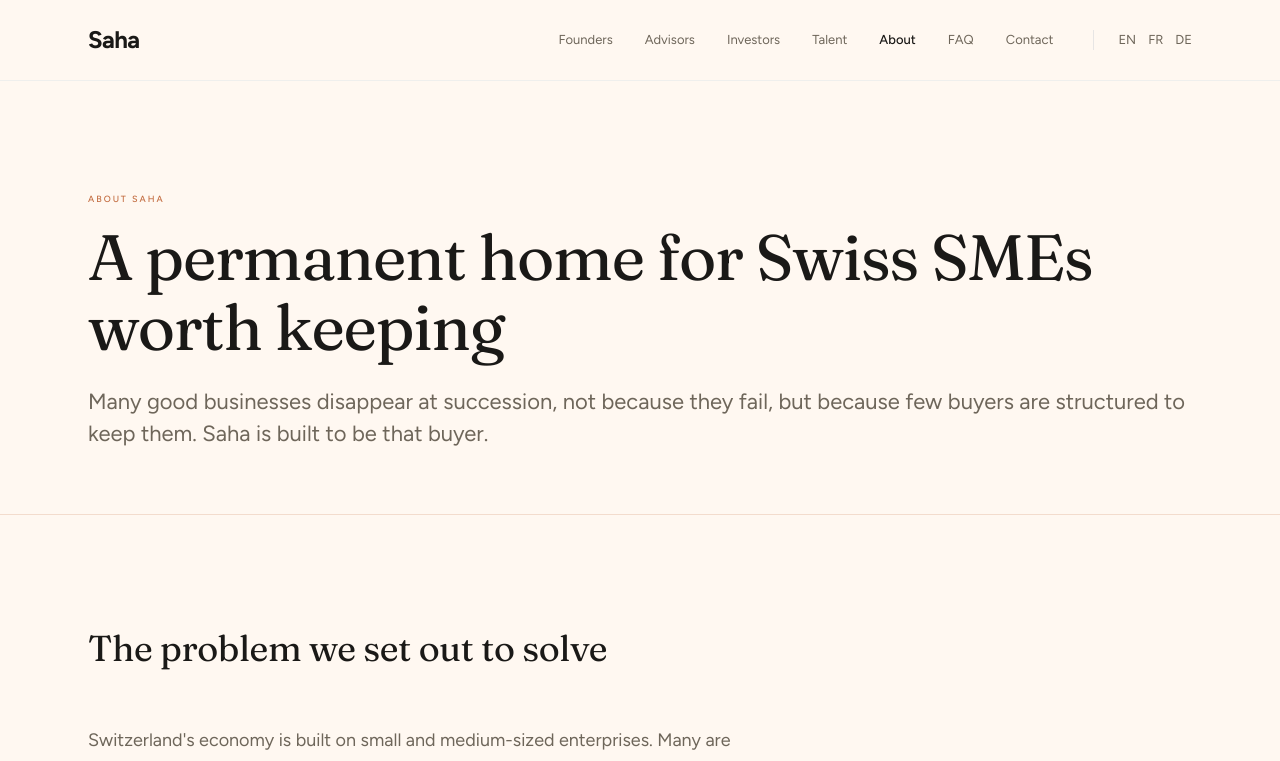
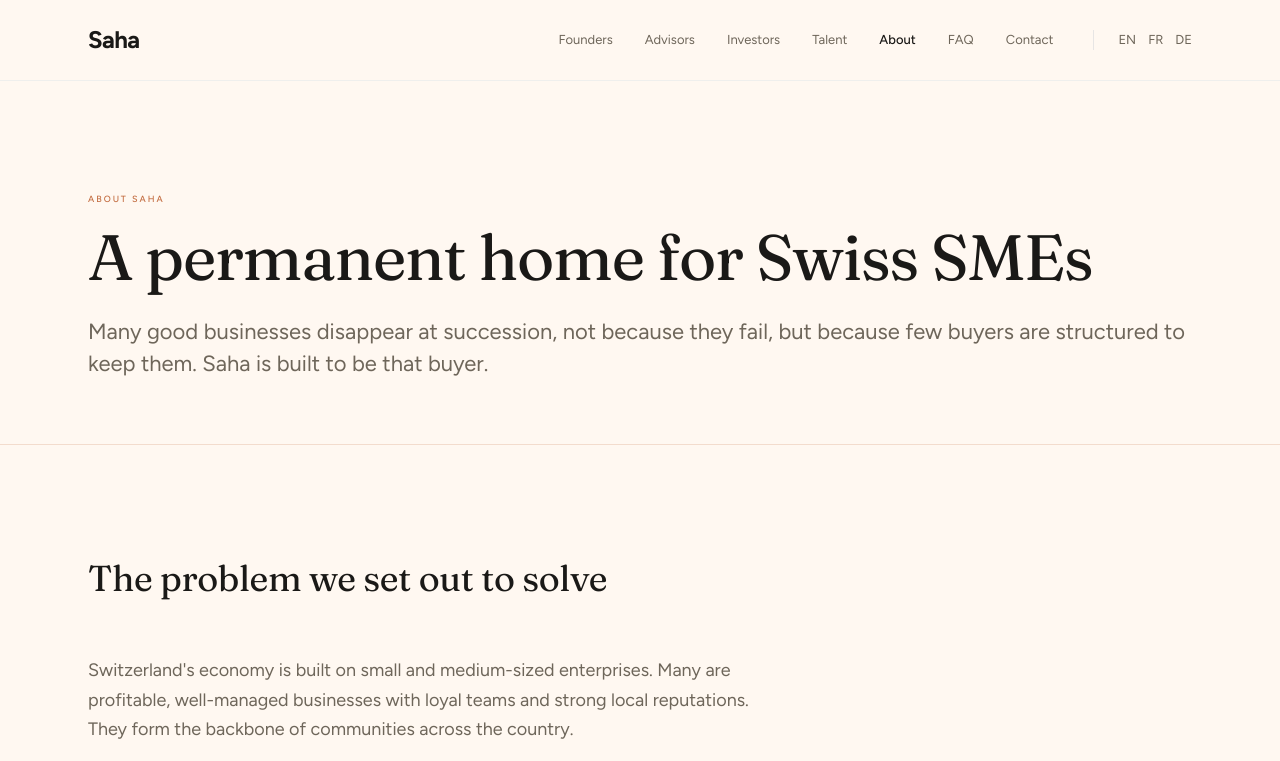
Before and after one commit to temitope-ola/saha-website, a Next.js app: page /about/about in a window 1280 px wide. Shown: the top 761 px of the page. Built offline with nearby package versions, Linux system fonts and the light colour scheme.

Commit message:
about hero: drop 'worth keeping' qualifier

```diff
--- a/content/site-copy.de.ts
+++ b/content/site-copy.de.ts
@@ -746,7 +746,7 @@ export const advisorsPage = {
 export const aboutPage = {
   hero: {
     eyebrow: "Über Saha",
-    headline: "Ein dauerhaftes Zuhause für erhaltenswerte Schweizer KMU",
+    headline: "Ein dauerhaftes Zuhause für Schweizer KMU",
     subheadline:
       "Viele gute Unternehmen verschwinden bei der Nachfolge, nicht weil sie scheitern, sondern weil nur wenige Käufer darauf ausgelegt sind, sie zu behalten. Saha wurde gebaut, um dieser Käufer zu sein.",
   },
--- a/content/site-copy.fr.ts
+++ b/content/site-copy.fr.ts
@@ -733,7 +733,7 @@ export const advisorsPage = {
 export const aboutPage = {
   hero: {
     eyebrow: "À propos",
-    headline: "Un foyer durable pour les PME suisses qui méritent d'être conservées",
+    headline: "Un foyer durable pour les PME suisses",
     subheadline:
       "De nombreuses bonnes entreprises disparaissent au moment de la succession, non parce qu'elles échouent, mais parce que peu d'acquéreurs sont structurés pour les conserver. Saha est conçue pour être cet acquéreur.",
   },
--- a/content/site-copy.ts
+++ b/content/site-copy.ts
@@ -738,7 +738,7 @@ export const advisorsPage = {
 export const aboutPage = {
   hero: {
     eyebrow: "About Saha",
-    headline: "A permanent home for Swiss SMEs worth keeping",
+    headline: "A permanent home for Swiss SMEs",
     subheadline:
       "Many good businesses disappear at succession, not because they fail, but because few buyers are structured to keep them. Saha is built to be that buyer.",
   },
```
